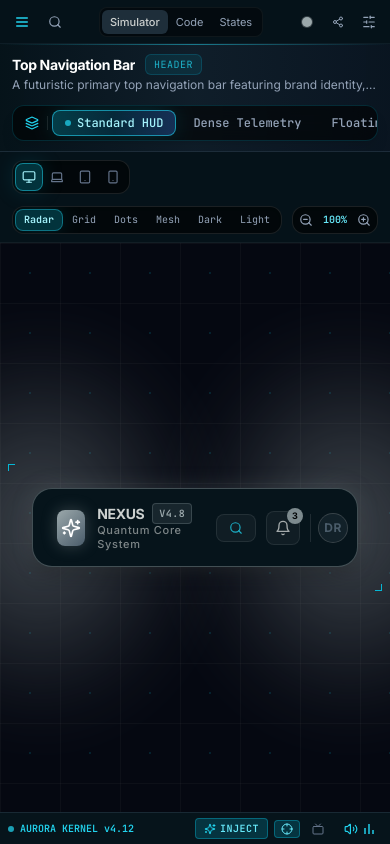
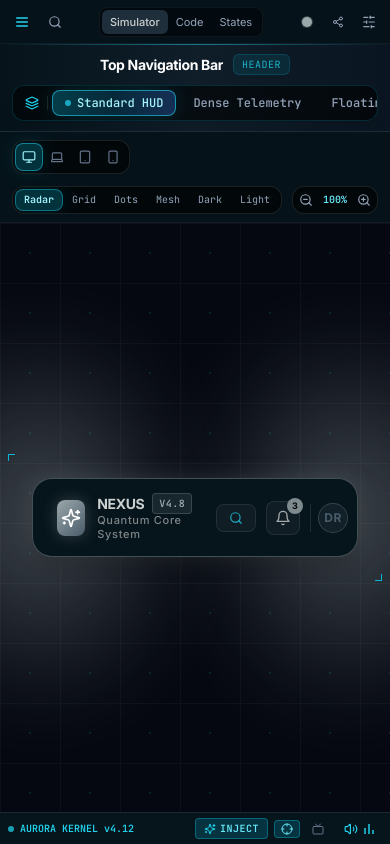
Before and after one commit to gitwithmasum/Aurora-Website-UI-Studio, a React (Vite) app: page / in a window 390 px wide. Built offline with nearby package versions, Linux system fonts and the light colour scheme.

Commit message:
style(header): center component title and place template dock underneath; remove description line per user request

```diff
--- a/src/components/layout/StudioLayout.tsx
+++ b/src/components/layout/StudioLayout.tsx
@@ -105,13 +105,12 @@ export const StudioLayout: React.FC = () => {
             {/* Main Stage */}
             <main className="flex-1 min-w-0 flex flex-col h-full overflow-hidden w-full">
               {/* Component Header & Variant Switcher */}
-              <div className="px-3 sm:px-6 py-2.5 border-b border-[#253745]/70 bg-gradient-to-r from-[#06141B]/95 via-[#11212D]/90 to-[#0A1622]/95 backdrop-blur-xl flex flex-col md:flex-row md:items-center justify-between gap-3 shrink-0 min-w-0 w-full relative">
+              <div className="px-3 sm:px-6 py-2.5 border-b border-[#253745]/70 bg-gradient-to-r from-[#06141B]/95 via-[#11212D]/90 to-[#0A1622]/95 backdrop-blur-xl flex flex-col items-center justify-center gap-2.5 shrink-0 min-w-0 w-full relative">
                 {/* Holographic Top Laser Hairline Accent */}
                 <div className="absolute top-0 inset-x-0 h-[1px] bg-gradient-to-r from-transparent via-cyan-400/50 to-transparent pointer-events-none" />
 
-                {/* Left: Clean Minimalist Component Identity */}
-                <div className="min-w-0">
-                  <div className="flex items-center gap-2.5 flex-wrap">
+                {/* 1. Centered Component Identity & Badge */}
+                <div className="flex items-center justify-center gap-2.5 flex-wrap">
                   <h1 className="text-sm sm:text-base font-bold tracking-tight text-white truncate">
                     {activeComponent.name}
                   </h1>
@@ -119,13 +118,9 @@ export const StudioLayout: React.FC = () => {
                     {activeComponent.subcategory}
                   </span>
                 </div>
-                  <p className="text-xs text-slate-400 mt-0.5 max-w-xl truncate">
-                    {activeComponent.description}
-                  </p>
-                </div>
 
-                {/* Right: Futuristic HUD Template & Variant Dock */}
-                <div className="flex items-center gap-2 shrink-0 max-w-full min-w-0">
+                {/* 2. Centered Futuristic HUD Template & Variant Dock Underneath */}
+                <div className="flex items-center justify-center max-w-full min-w-0">
                   <div className="flex items-center p-1 rounded-xl bg-black/60 border border-cyan-500/20 backdrop-blur-md shadow-lg min-w-0 overflow-x-auto [&::-webkit-scrollbar]:hidden [-ms-overflow-style:none] [scrollbar-width:none]">
                     <div className="flex items-center gap-1.5 px-2 shrink-0 text-[10px] font-mono uppercase text-cyan-400 font-bold border-r border-white/10 mr-1">
                       <Layers className="w-3.5 h-3.5 text-cyan-400" />
```
Lines whose indentation alone changed are shown as unchanged.
